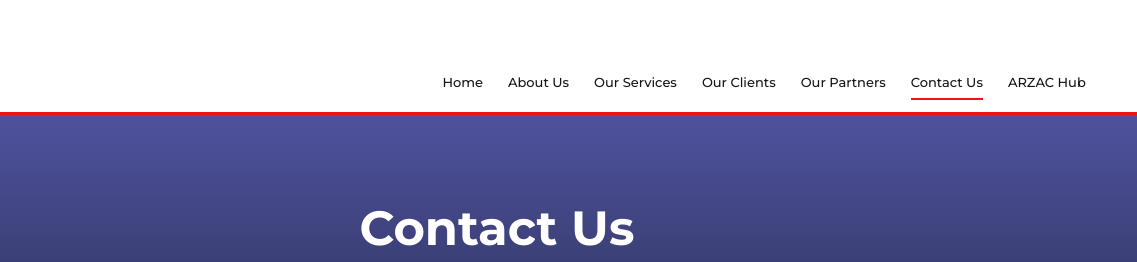
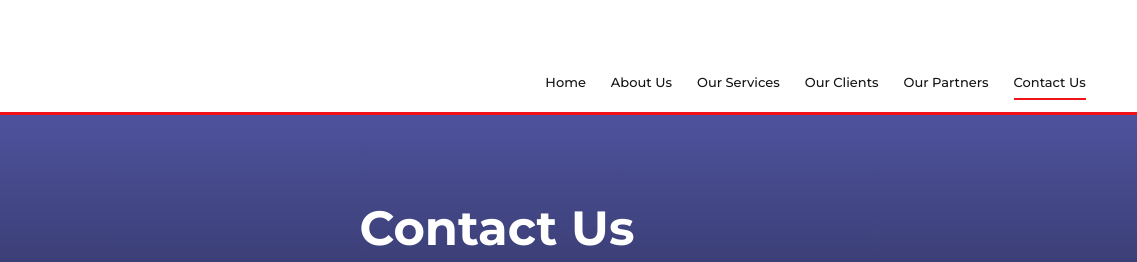
Before and after one commit to nuwinwiwana/ARZAC_WEB, a plain HTML site: page contact.html in a window 1280 px wide. Shown: the top 262 px of the page, 143-1280 px from the left. Drawn offline with Linux system fonts and the light colour scheme.

Commit message:
buang HUB

```diff
--- a/contact.html
+++ b/contact.html
@@ -120,12 +120,7 @@
                 Contact Us
             </a>
 
-            <a
-                href="hub.html"
-                data-page="hub"
-            >
-                ARZAC Hub
-            </a>
+              <!--  <a href="hub.html" data-page="hub">ARZAC Hub</a>  -->
 
         </nav>
 
```
Also changed, not shown: about.html (+1 -1 lines), article.html (+1 -1 lines), clients.html (+1 -1 lines), hub.html (+1 -1 lines), index.html (+1 -1 lines), partners.html (+1 -1 lines).
